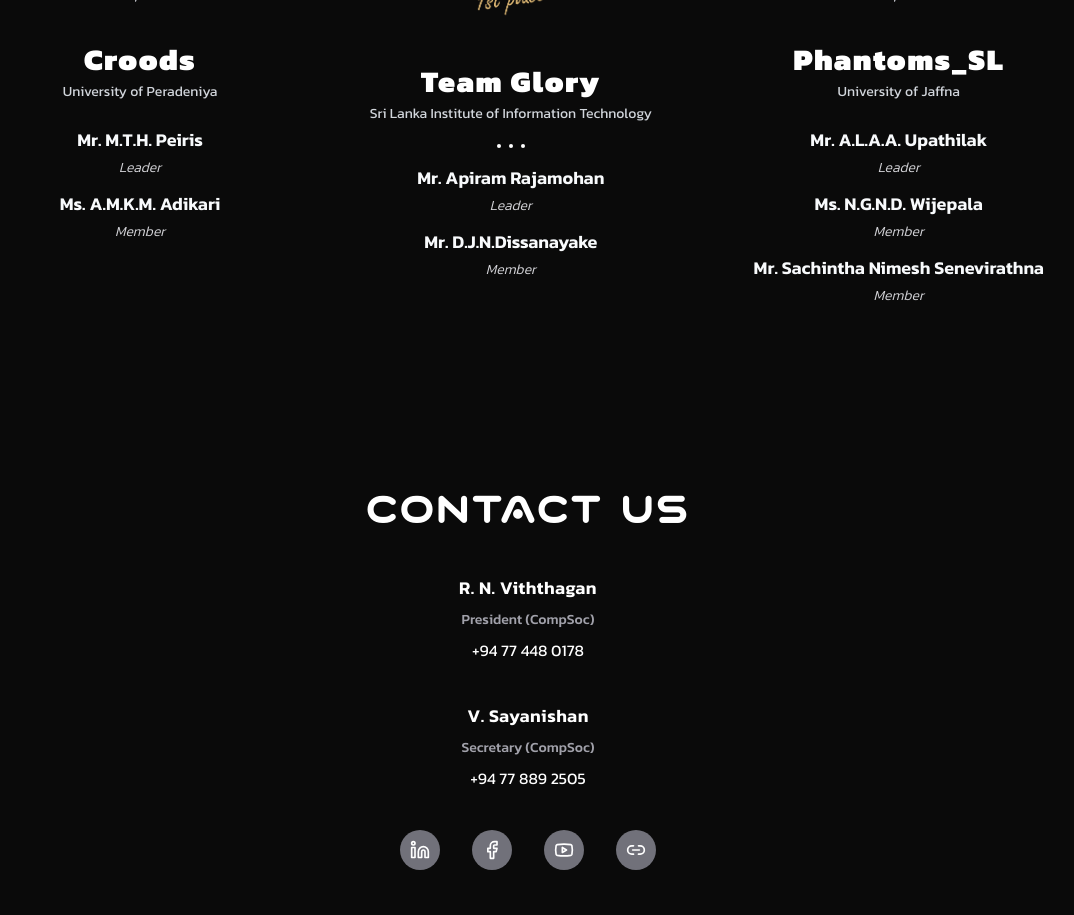
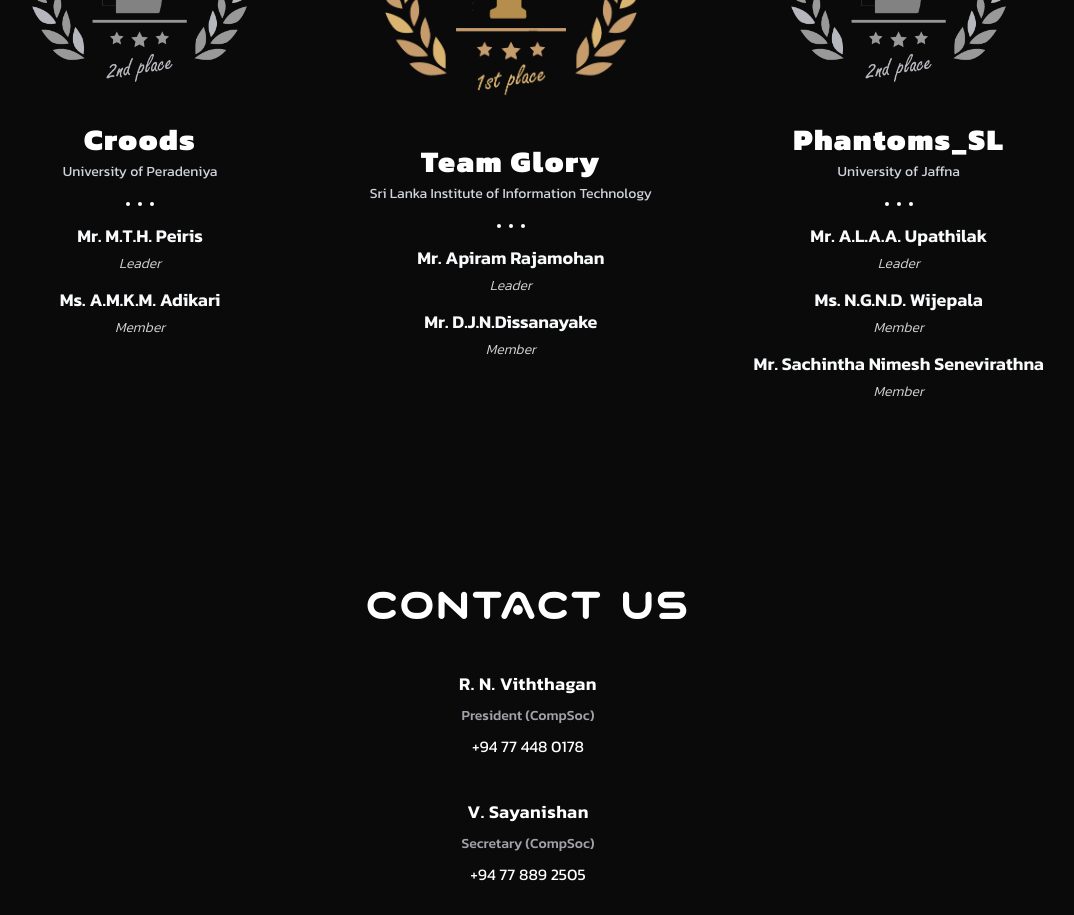
Before and after one commit to RNViththagan/uoj_coders, a Next.js app: page / in a window 1280 px wide. Shown: the part 9160-10075 px from the top of the page, without its empty margins (112-1186 px from the left). Built offline with nearby package versions, Linux system fonts and the light colour scheme.

Commit message:
done and dusted 2

```diff
--- a/components/sponsors-section.tsx
+++ b/components/sponsors-section.tsx
@@ -6,7 +6,7 @@
 const SponsorsSection = () => {
   return (
     <div className="bg-neutral-900 w-full overflow-hidden" id="sponsors">
-      <div className="h-[70rem] lg:h-[60rem] relative w-full bg-black flex flex-col items-center justify-center gap-y-20 overflow-hidden rounded-md">
+      <div className="h-[70rem] lg:h-[65rem] relative w-full bg-black flex flex-col items-center justify-center gap-y-20 overflow-hidden rounded-md">
         <div className="w-full absolute inset-0 h-full">
           <SparklesCore
             id="tsparticlesfullpage"
--- a/components/winners-section.tsx
+++ b/components/winners-section.tsx
@@ -62,7 +62,14 @@
             <p className="text-sm text-gray-300 font-normal">
               University of Peradeniya
             </p>
-            <div className="flex flex-col gap-y-1 items-center mt-5">
+            <div className="flex gap-x-2 items-center justify-center mt-4 mb-3">
+              {/* <span className="w-10 h-[1px] bg-white" /> */}
+              <span className="w-1 h-1 bg-white rounded-full"></span>
+              <span className="w-1 h-1 bg-white rounded-full"></span>
+              <span className="w-1 h-1 bg-white rounded-full"></span>
+              {/* <span className="w-10 h-[1px] bg-white" /> */}
+            </div>
+            <div className="flex flex-col gap-y-1 items-center">
               <h3 className="font-semibold text-lg">Mr. M.T.H. Peiris</h3>
               <p className="text-sm font-light italic text-zinc-300">Leader</p>
             </div>
@@ -90,7 +97,12 @@
             <p className="text-sm text-gray-300 font-normal">
               University of Jaffna
             </p>
-            <div className="flex flex-col gap-y-1 items-center mt-5">
+            <div className="flex gap-x-2 items-center justify-center mt-4 mb-3">
+              <span className="w-1 h-1 bg-white rounded-full"></span>
+              <span className="w-1 h-1 bg-white rounded-full"></span>
+              <span className="w-1 h-1 bg-white rounded-full"></span>
+            </div>
+            <div className="flex flex-col gap-y-1 items-center">
               <h3 className="font-semibold text-lg">Mr. A.L.A.A. Upathilak</h3>
               <p className="text-sm font-light italic text-zinc-300">Leader</p>
             </div>
```
